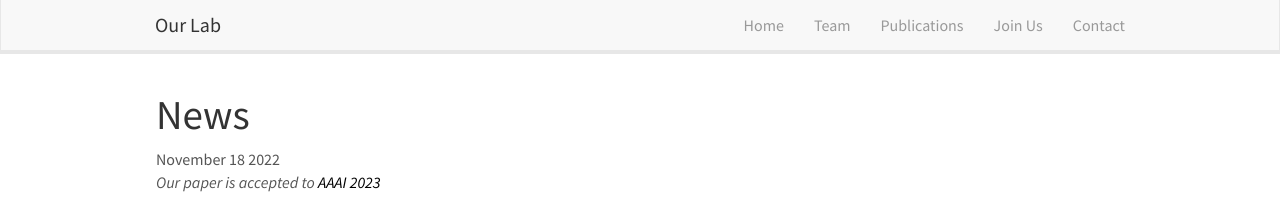
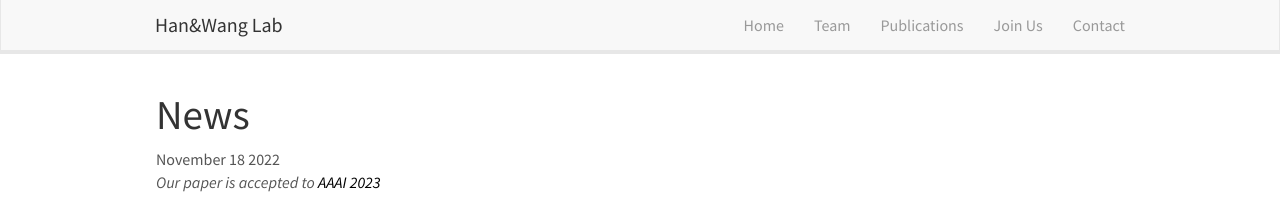
Before and after one commit to han-wang-lab/han-wang-lab.github.io, a Jekyll site: the page built from _pages/allnews.md, in a window 1280 px wide. Shown: the top 207 px of the page. Built offline with Jekyll 4.4.1, drawn with Linux system fonts in a browser that asks for light colours; nearby versions of some CDN libraries.

Commit message:
Han&Wang Lab2

```diff
--- a/_includes/header.html
+++ b/_includes/header.html
@@ -8,7 +8,7 @@
 		<span class="icon-bar"></span>
 	  </button>
 
-    <a class="navbar-brand" href="{{ site.url }}{{ site.baseurl }}/">Our Lab</a>
+    <a class="navbar-brand" href="{{ site.url }}{{ site.baseurl }}/">Han&Wang Lab</a>
 	</div>
 
 	<div class="collapse navbar-collapse" id="navbar-collapse-1">
```
